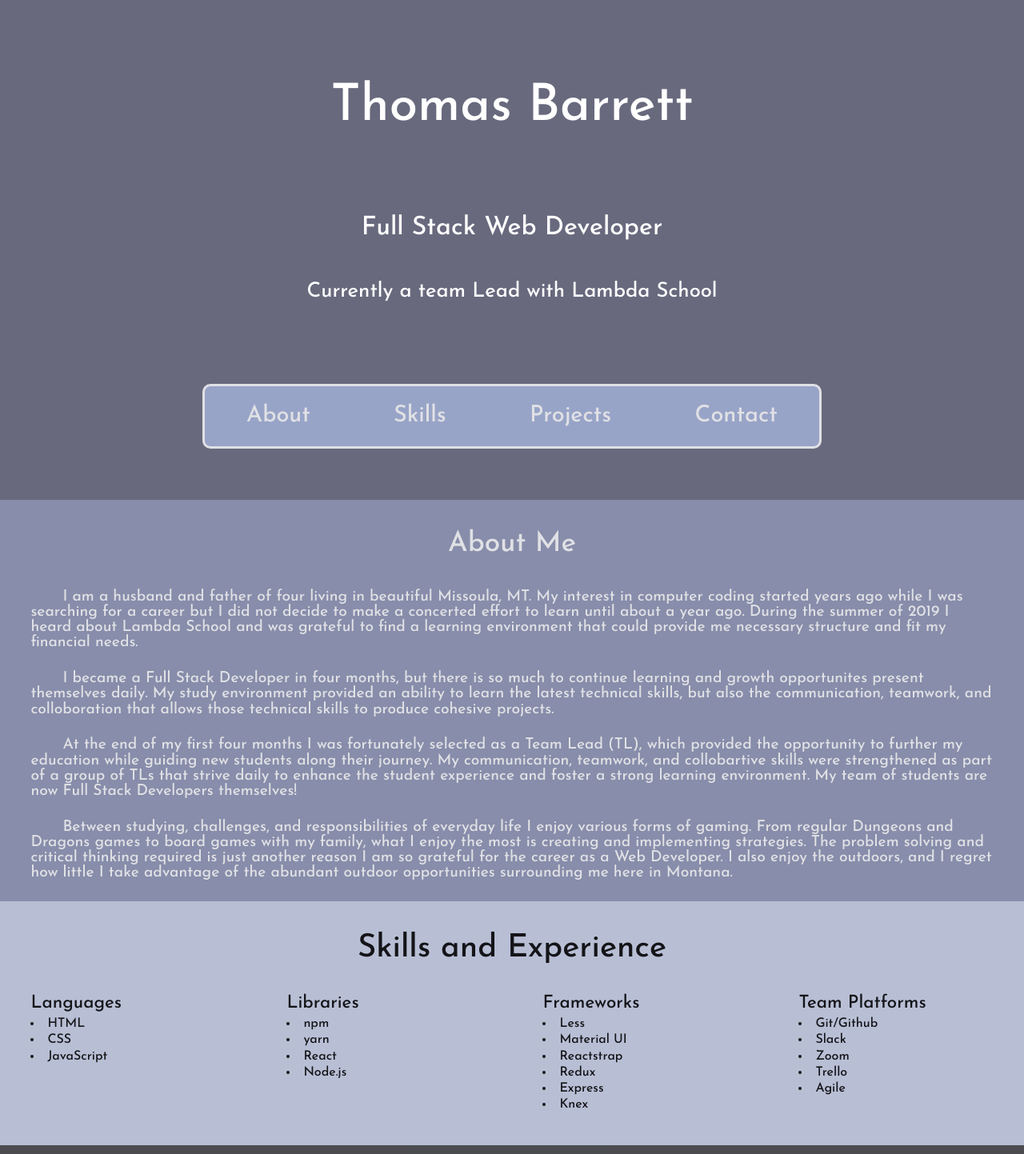
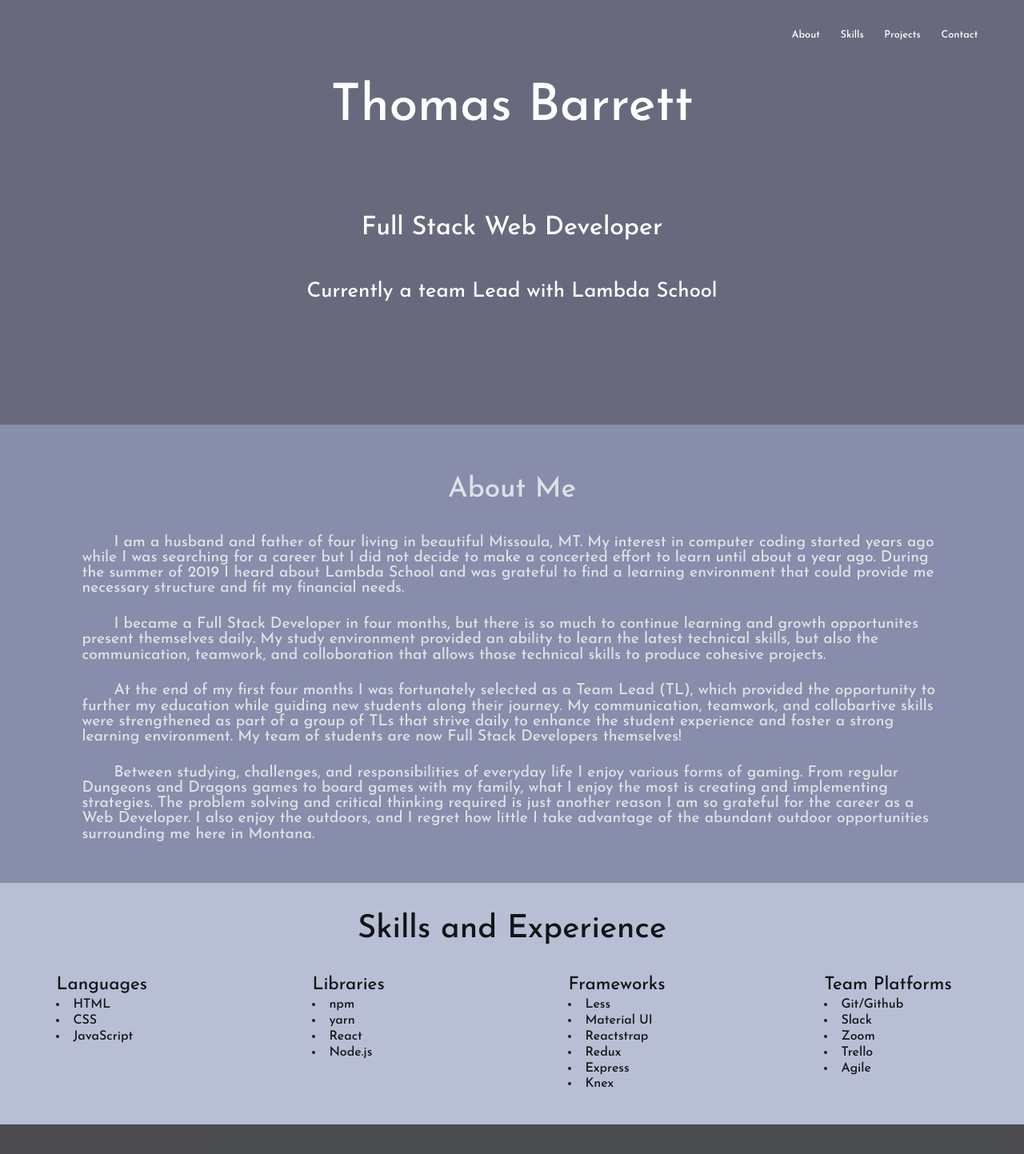
Before and after one commit to tsbarrett89/tb-portfolio, a React (Create React App) app: page / in a window 1280 px wide. Shown: the top 1443 px of the page at 80% size. Built offline with nearby package versions, Linux system fonts and the light colour scheme; the HTML template or start-up script is replaced by a standard one.

Commit message:
fixed navbar that transtitions to column

```diff
--- a/src/App.js
+++ b/src/App.js
@@ -16,8 +16,8 @@ function App() {
 
   return (
     <AppContainer>
+      <Navbar />
       <Homepage />
-      <Navbar />
       <AboutPage />
       <SkillsPage />
       <ProjectsPage />
--- a/src/components/AboutPage.js
+++ b/src/components/AboutPage.js
@@ -5,7 +5,7 @@ import { AboutContainer } from '../style/aboutPage-styles'
 const AboutPage = () => {
 
     return (
-        <AboutContainer>
+        <AboutContainer id="about">
             <h2>About Me</h2>
             <p>I am a husband and father of four living in beautiful Missoula, MT. My interest in computer coding started years ago while I was searching for a career but I did not decide to make a concerted effort to learn until about a year ago. During the summer of 2019 I heard about Lambda School and was grateful to find a learning environment that could provide me necessary structure and fit my financial needs.</p>
             <p>I became a Full Stack Developer in four months, but there is so much to continue learning and growth opportunites present themselves daily. My study environment provided an ability to learn the latest technical skills, but also the communication, teamwork, and colloboration that allows those technical skills to produce cohesive projects.</p>
--- a/src/components/ContactPage.js
+++ b/src/components/ContactPage.js
@@ -7,7 +7,7 @@ import { PageContainer, IconContainer, Icons } from '../style/contactPage-styles
 const ContactPage = () => {
 
     return (
-        <PageContainer>
+        <PageContainer id="contact">
             <h2>Thomas Barrett</h2>
             <p>tsbarrett89@gmail.com</p>
             <IconContainer>
--- a/src/components/Homepage.js
+++ b/src/components/Homepage.js
@@ -5,7 +5,7 @@ import { HomepageContainer } from '../style/homepage-styles';
 const Homepage = () => {
 
     return (
-        <HomepageContainer>
+        <HomepageContainer id="home">
             <h1>Thomas Barrett</h1>
             <h3>Full Stack Web Developer</h3>
             <p>Currently a team Lead with Lambda School</p>
--- a/src/components/Navbar.js
+++ b/src/components/Navbar.js
@@ -1,19 +1,39 @@
-import React from 'react'
-import { NavLink } from 'react-router-dom';
+import React, { useState, useEffect } from 'react'
 
-import { NavContainer } from '../style/navbar-styles';
+import { NavContainer, NavContainerColumn } from '../style/navbar-styles';
 
-const Navbar = ({ setShowBack }) => {
-    const showBack = () => setShowBack(true)
+const Navbar = () => {
+    const [scrollPosition, setScrollPosition] = useState(window.scrollY);
 
-    return (
-        <NavContainer>
-            <NavLink to='/about' onClick={showBack}>About</NavLink>
-            <NavLink to='/skills' onClick={showBack}>Skills</NavLink>
-            <NavLink to='/projects' onClick={showBack}>Projects</NavLink>
-            <NavLink to='/contact' onClick={showBack}>Contact</NavLink>
-        </NavContainer>
-    )
+    const handleScroll = () => {
+        setScrollPosition(window.scrollY)
+    }
+
+    useEffect(() => {
+        window.addEventListener("scroll", handleScroll)
+    }, [])
+
+    const checkScroll = () => console.log(scrollPosition)
+
+    if(scrollPosition < 300){
+        return (
+            <NavContainer>
+                <a href='#about' onClick={checkScroll}>About</a>
+                <a href='#skills'>Skills</a>
+                <a href='#projects'>Projects</a>
+                <a href='#contact'>Contact</a>
+            </NavContainer>
+        )} else {
+            return (
+                <NavContainerColumn>
+                    <a href="#home">Home</a>
+                    <a href='#about'>About</a>
+                    <a href='#skills'>Skills</a>
+                    <a href='#projects'>Projects</a>
+                    <a href='#contact'>Contact</a>
+                </NavContainerColumn>
+            )
+        }
 }
 
 export default Navbar
--- a/src/components/ProjectsPage.js
+++ b/src/components/ProjectsPage.js
@@ -5,7 +5,7 @@ import { ProjectsContainer, ProjectContainer, ProjectName, ProjectDescription }
 const ProjectsPage = () => {
 
     return (
-        <ProjectsContainer>
+        <ProjectsContainer id="projects">
             <h2>Projects</h2>
             <ProjectContainer>
                 <ProjectName href='https://save-the-animals-site.netlify.app/'><h4>Save the Animals</h4></ProjectName>
--- a/src/components/SkillsPage.js
+++ b/src/components/SkillsPage.js
@@ -5,7 +5,7 @@ import { SkillsContainer, ColumnsContainer, Column } from '../style/skillsPage-s
 const SkillsPage = () => {
 
     return (
-        <SkillsContainer>
+        <SkillsContainer id="skills">
             <h2>Skills and Experience</h2>
             <ColumnsContainer>
                 <Column>
--- a/src/style/aboutPage-styles.js
+++ b/src/style/aboutPage-styles.js
@@ -8,6 +8,7 @@ export const AboutContainer = styled.div `
     background-color: #8f96b6;
     opacity: 0.8;
     color: white;
+    padding: 2% 0;
 
     h2 {
         font-size: 2.2rem;
@@ -18,6 +19,6 @@ export const AboutContainer = styled.div `
         font-size: 1.2rem;
         text-indent: 40px;
         margin-bottom: 2%;
-        padding: 0 3%;
+        padding: 0 8%;
     }
 `
--- a/src/style/contactPage-styles.js
+++ b/src/style/contactPage-styles.js
@@ -2,7 +2,7 @@ import styled from 'styled-components'
 
 export const PageContainer = styled.div `
     width: 100%;
-    background-color: #b4acc4;
+    background-color: #68697d;
     min-height: 40vh;
     display: flex;
     flex-direction: column;
@@ -10,6 +10,7 @@ export const PageContainer = styled.div `
     align-items: center;
     opacity: 0.8;
     color: white;
+    margin: 4%;
 
     h2 {
         font-size: 2.5rem;
--- a/src/style/homepage-styles.js
+++ b/src/style/homepage-styles.js
@@ -7,6 +7,7 @@ export const HomepageContainer = styled.div `
     justify-content: center;
     align-items: center;
     color: white;
+    margin-bottom: 4%;
 
     h1 {
         font-size: 4rem;
--- a/src/style/navbar-styles.js
+++ b/src/style/navbar-styles.js
@@ -1,19 +1,35 @@
 import styled from 'styled-components';
 
 export const NavContainer = styled.nav `
+    position: fixed;
     display: flex;
-    justify-content: space-around;
-    width: 60%;
-    margin-bottom: 5%;
-    border: 3px solid white;
-    border-radius: 10px;
-    background-color: #a5b3da;
-    opacity: 0.8;
+    justify-content: flex-end;
+    width: 100%;
+    padding-right: 5%;
+    z-index: 1;
 
     a {
         text-decoration: none;
         color: white;
         padding: 3% 0;
-        font-size: 1.8rem;
+        font-size: 0.8rem;
+        margin-right: 2%;
     }
 `
+
+export const NavContainerColumn = styled.nav `
+    position: fixed;
+    z-index: 1;
+    width: 100%;
+    display: flex;
+    flex-direction: column;
+    align-items: flex-end;
+    padding-right: 3%;
+
+    a {
+        text-decoration: none;
+        color: white;
+        font-size: 0.8rem;
+        margin-top: 2%;
+    }
+`
--- a/src/style/skillsPage-styles.js
+++ b/src/style/skillsPage-styles.js
@@ -20,11 +20,11 @@ export const ColumnsContainer = styled.div `
     width: 100%;
     display: flex;
     justify-content: space-around;
-    margin-bottom: 3%;
+    margin: 0 5% 3% 8%;
 `
 
 export const Column = styled.div `
-    width: 22%;
+    width: 20%;
     display: flex;
     flex-direction: column;
     margin-left: 3%;
```
